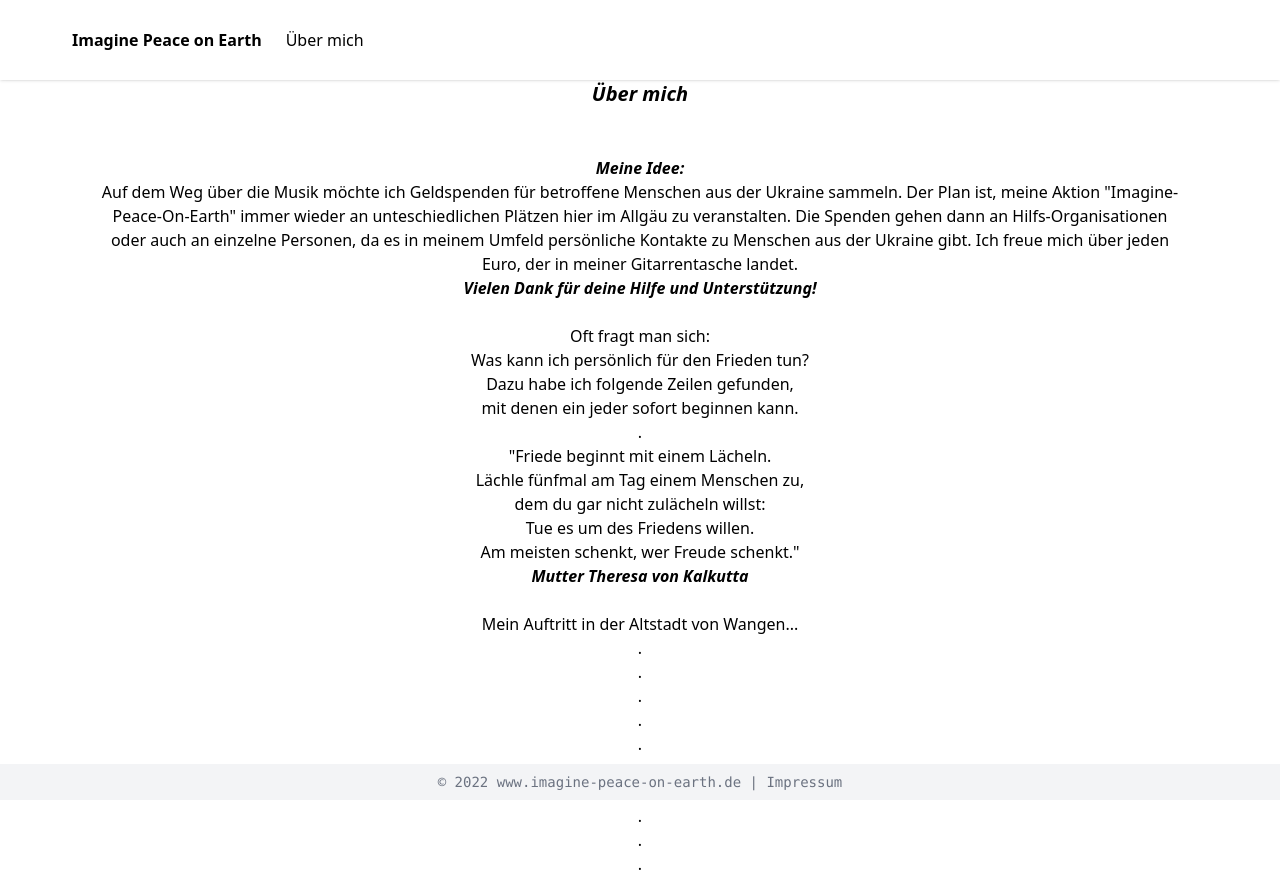
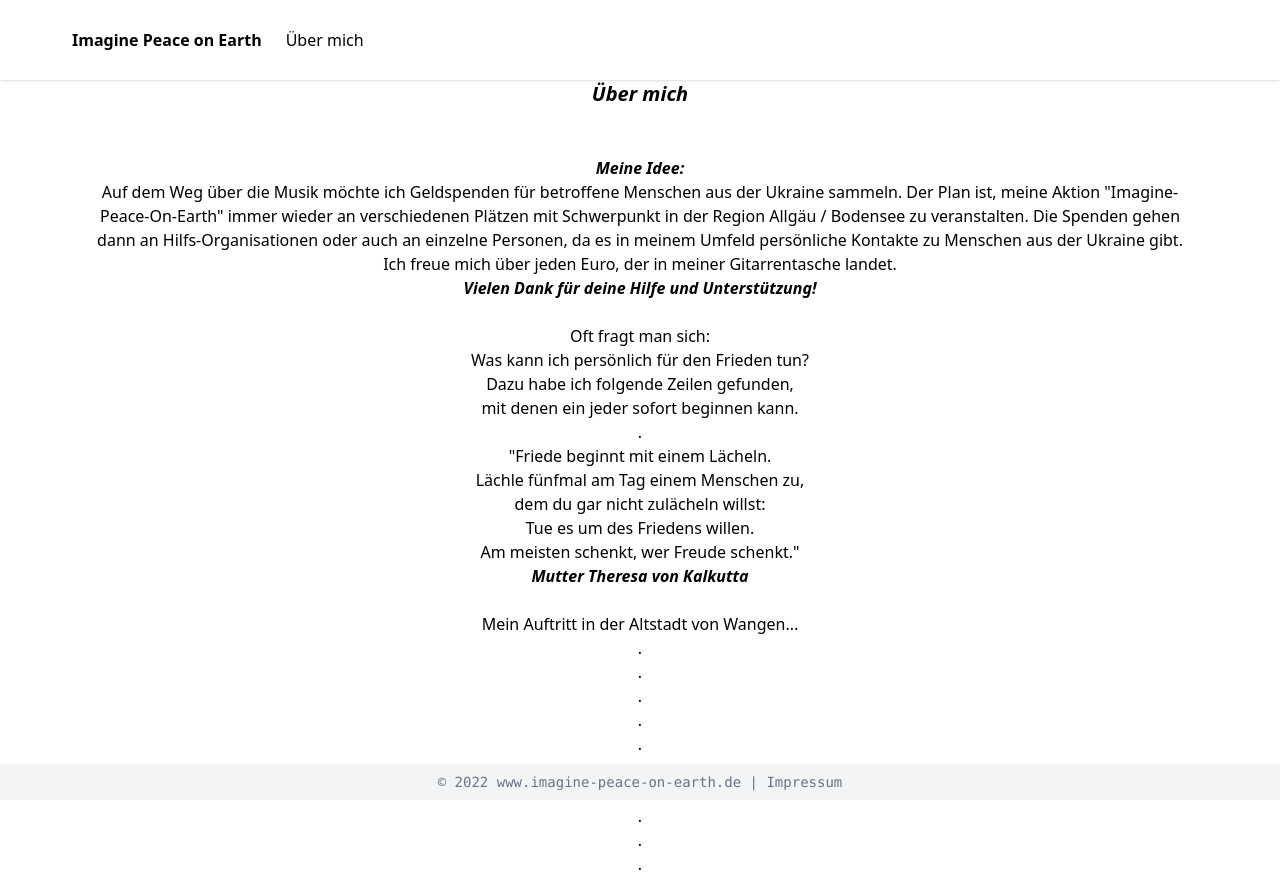
Before and after one commit to mocbuh/imaginepeace, a website: page about.html in a window 1280 px wide. Drawn offline with nearby package versions, Linux system fonts and the light colour scheme; files that its build step writes are made by us from their sources.

Commit message:
hier im Allgäu changed to mit Schwerpunkt in der Region Allgäu / Bodensee

```diff
--- a/about.html
+++ b/about.html
@@ -28,7 +28,7 @@
         <h1 class="text-xl italic font-bold pb-6">Über mich</h1>
 
         <h1 class="text-l italic font-bold pt-6">Meine Idee:</h1>
-        <p>Auf dem Weg über die Musik möchte ich Geldspenden für betroffene Menschen aus der Ukraine sammeln. Der Plan ist, meine Aktion "Imagine-Peace-On-Earth" immer wieder an unteschiedlichen Plätzen hier im Allgäu zu veranstalten. Die Spenden gehen dann an Hilfs-Organisationen oder auch an einzelne Personen, da es in meinem Umfeld persönliche Kontakte zu Menschen aus der Ukraine gibt. Ich freue mich über jeden Euro, der in meiner Gitarrentasche landet.</p>
+        <p>Auf dem Weg über die Musik möchte ich Geldspenden für betroffene Menschen aus der Ukraine sammeln. Der Plan ist, meine Aktion "Imagine-Peace-On-Earth" immer wieder an verschiedenen Plätzen mit Schwerpunkt in der Region Allgäu / Bodensee zu veranstalten. Die Spenden gehen dann an Hilfs-Organisationen oder auch an einzelne Personen, da es in meinem Umfeld persönliche Kontakte zu Menschen aus der Ukraine gibt. Ich freue mich über jeden Euro, der in meiner Gitarrentasche landet.</p>
         <h1 class="text-l italic font-bold pb-6">Vielen Dank für deine Hilfe und Unterstützung!</h1>
 
 <!--          <h1 class="text-l italic font-bold pb-6 pt-8">Weiter findest du hier verschiedene Links auf PDF Dokumente</h1>
```
